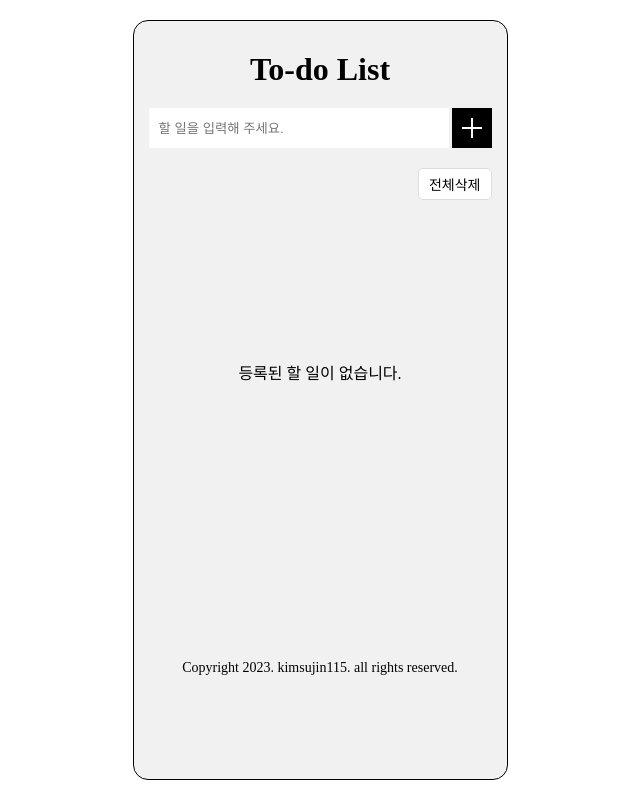
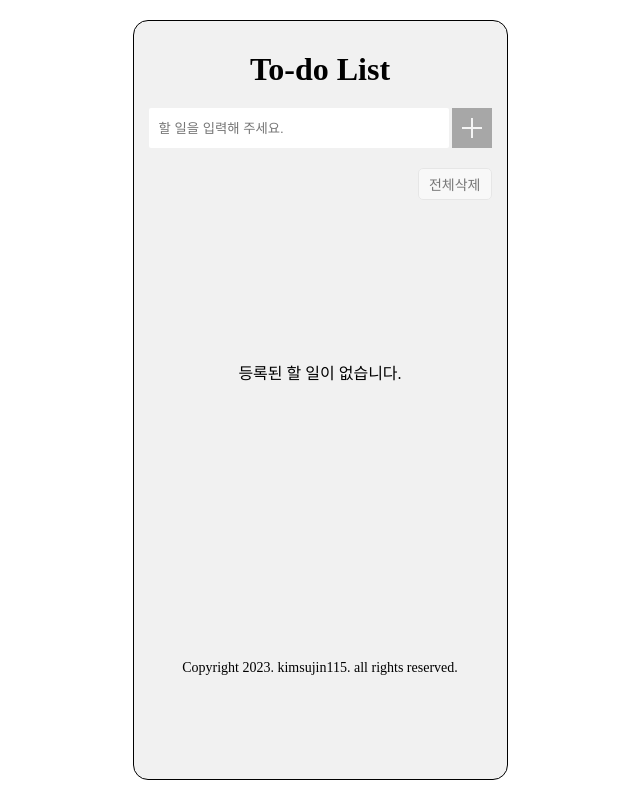
Before and after one commit to kimsujin115/todolist-vue, a Vue app: page / in a window 1280 px wide. Shown: the whole page, without its empty margins (320-960 px from the left). Built offline with nearby package versions, Linux system fonts and the light colour scheme.

Commit message:
클래스에 활성화 스타일 조건 추가

```diff
--- a/public/css/style.css
+++ b/public/css/style.css
@@ -45,8 +45,11 @@ header {
     height: 40px;
     font-size: 0;
     border: none;
-    cursor: pointer;
-    background: #000; }
+    background: #000;
+    opacity: 0.3; }
+    .inputBox .btnAdd.on {
+      opacity: 1;
+      cursor: pointer; }
     .inputBox .btnAdd:before, .inputBox .btnAdd:after {
       content: '';
       position: absolute;
@@ -70,8 +73,11 @@ header {
       color: #000;
       border: 1px solid #ddd;
       border-radius: 5px;
-      cursor: pointer;
-      background: #fff; }
+      background: #fff;
+      opacity: 0.5; }
+      .listWrap .btnArea .btnAllDel.on {
+        cursor: pointer;
+        opacity: 1; }
   .listWrap .todoListArea {
     margin-top: 10px;
     height: 400px;
--- a/src/assets/scss/style.scss
+++ b/src/assets/scss/style.scss
@@ -53,8 +53,12 @@ header {
         height:40px;
         font-size: 0;
         border:none;
-        cursor: pointer;
         background:#000;
+        opacity: 0.3;
+        &.on {
+            opacity: 1;
+            cursor: pointer;
+        }
         &:before, &:after {
             content:'';
             position:absolute;
@@ -82,8 +86,12 @@ header {
             color:#000;
             border:1px solid #ddd;
             border-radius: 5px;
-            cursor: pointer;
             background: #fff;
+            opacity: 0.5;
+            &.on {
+                cursor: pointer;
+                opacity: 1;
+            }
         }
     }
     .todoListArea {
--- a/src/components/TodoInput.vue
+++ b/src/components/TodoInput.vue
@@ -1,7 +1,7 @@
 <template>
   <div class="inputBox">
     <input type="text" v-model="newTodoItem" @keyup.enter="onAddTodo" placeholder="할 일을 입력해 주세요.">
-    <button @click="onAddTodo" class="btnAdd">등록하기</button>
+    <button @click="onAddTodo" :class="`btnAdd ${newTodoItem.length > 0 ? 'on' : ''}`">등록하기</button>
   </div>
 </template>
 
--- a/src/components/TodoList.vue
+++ b/src/components/TodoList.vue
@@ -1,7 +1,7 @@
 <template>
   <div class="listWrap">
     <div class="btnArea">
-      <button class="btnAllDel" @click="onDeleteAll">전체삭제</button>
+      <button :class="`btnAllDel ${propsdata.length > 0 ? 'on' : ''}`" @click="onDeleteAll">전체삭제</button>
     </div>
     <div class="todoListArea">
       <ul class="todoList" v-if="propsdata.length > 0">
```
